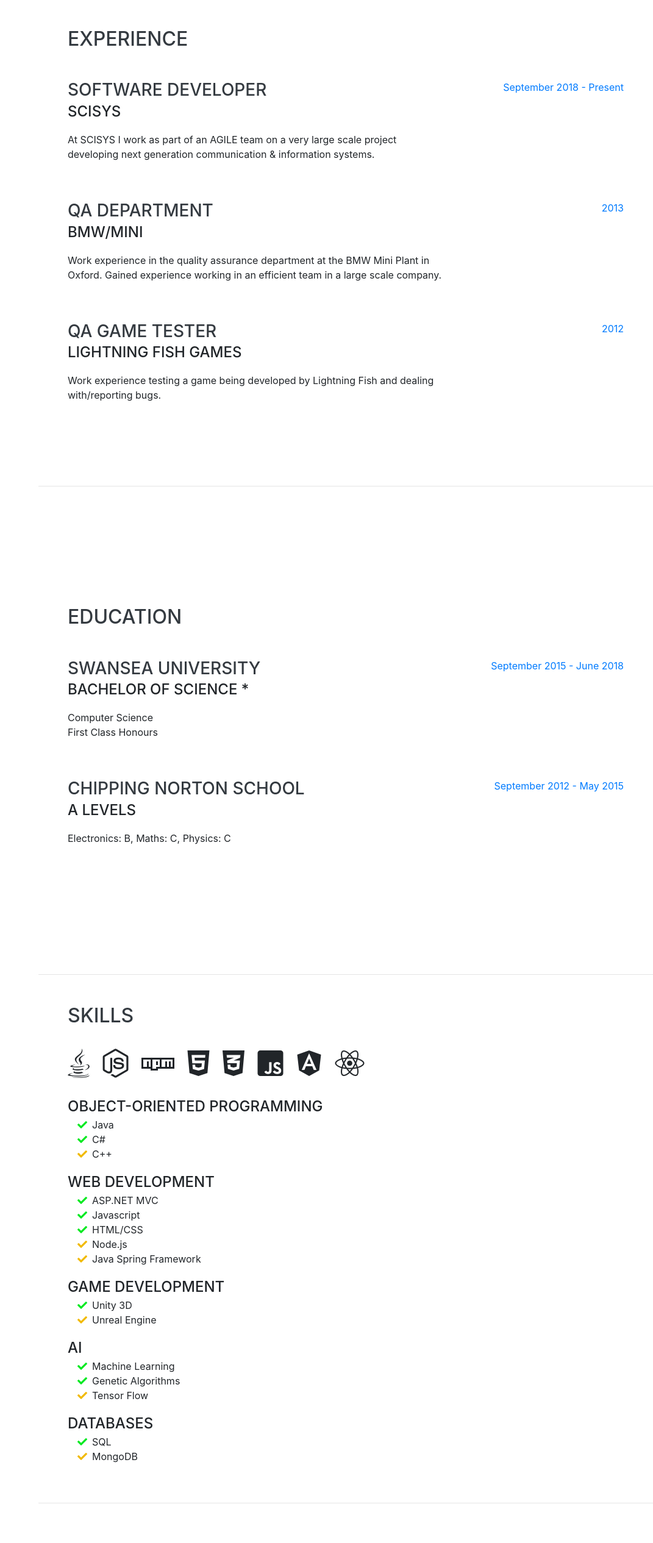
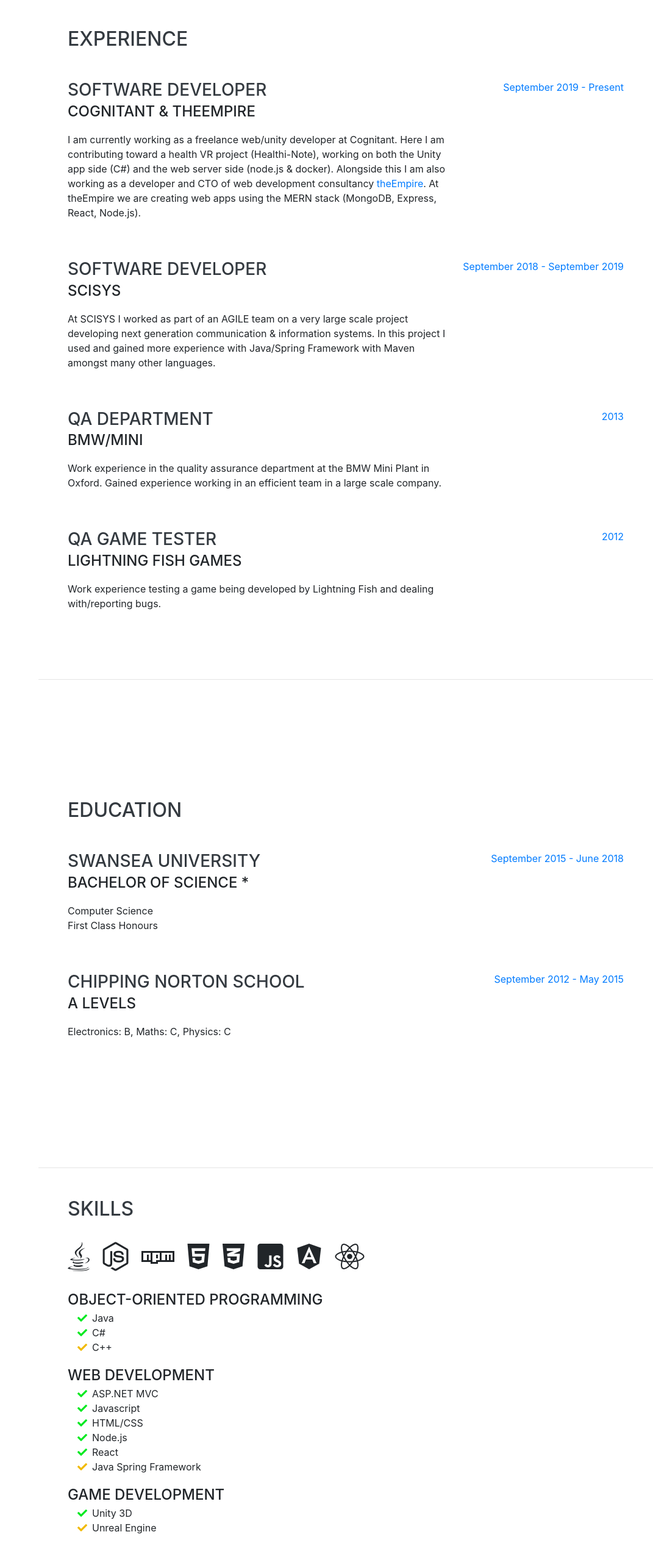
Before and after one commit to FynnHunt/cv, a website with bundled scripts: page index.html in a window 1280 px wide. Shown: the part 804-3335 px from the top of the page at 61% size, without its empty margins (209-1280 px from the left). Built offline with nearby package versions, Linux system fonts and the light colour scheme; a web font is replaced by a local one.

Commit message:
cognitant and theempire update + skills update

```diff
--- a/index.html
+++ b/index.html
@@ -94,13 +94,26 @@
         <h2 class="mb-5">Experience</h2>
 
         <div class="resume-item d-flex flex-column flex-md-row justify-content-between mb-5">
+            <div class="resume-content">
+              <h3 class="mb-0">Software Developer</h3>
+              <div class="subheading mb-3">Cognitant & theEmpire</div>
+              <p>I am currently working as a freelance web/unity developer at Cognitant. Here I am contributing toward a health VR project (Healthi-Note), working on both the Unity app side (C#) and the web server side (node.js & docker).
+                Alongside this I am also working as a developer and CTO of web development consultancy <a href="https://theempire.netlify.com">theEmpire</a>.
+                At theEmpire we are creating web apps using the MERN stack (MongoDB, Express, React, Node.js).</p>
+            </div>
+            <div class="resume-date text-md-right">
+              <span class="text-primary">September 2019 - Present</span>
+            </div>
+          </div>
+
+        <div class="resume-item d-flex flex-column flex-md-row justify-content-between mb-5">
           <div class="resume-content">
             <h3 class="mb-0">Software Developer</h3>
             <div class="subheading mb-3">SCISYS</div>
-            <p>At SCISYS I work as part of an AGILE team on a very large scale project developing next generation communication & information systems.</p>
+            <p>At SCISYS I worked as part of an AGILE team on a very large scale project developing next generation communication & information systems. In this project I used and gained more experience with Java/Spring Framework with Maven amongst many other languages.</p>
           </div>
           <div class="resume-date text-md-right">
-            <span class="text-primary">September 2018 - Present</span>
+            <span class="text-primary">September 2018 - September 2019</span>
           </div>
         </div>
 
@@ -214,19 +227,28 @@
             <ul class="fa-ul mb-3">
               <li>
                 <i class="fa-li fa fa-check" style="color:rgb(0, 233, 31)"></i>
-                ASP.NET MVC</li>
+                ASP.NET MVC
+              </li>
               <li>
                 <i class="fa-li fa fa-check" style="color:rgb(0, 233, 31)"></i>
-                Javascript</li>
+                Javascript
+              </li>
               <li>
                 <i class="fa-li fa fa-check" style="color:rgb(0, 233, 31)"></i>
-                HTML/CSS</li>
+                HTML/CSS
+              </li>
+              <li>
+                <i class="fa-li fa fa-check" style="color:rgb(0, 233, 31)"></i>
+                Node.js
+              </li>
+              <li>
+                <i class="fa-li fa fa-check" style="color:rgb(0, 233, 31)"></i>
+                React
+              </li>
               <li>
                 <i class="fa-li fa fa-check" style="color:rgb(241, 185, 0)"></i>
-                Node.js</li>
-              <li>
-                <i class="fa-li fa fa-check" style="color:rgb(241, 185, 0)"></i>
-                Java Spring Framework</li>
+                Java Spring Framework
+              </li>
             </ul>
           </div>
 
```
